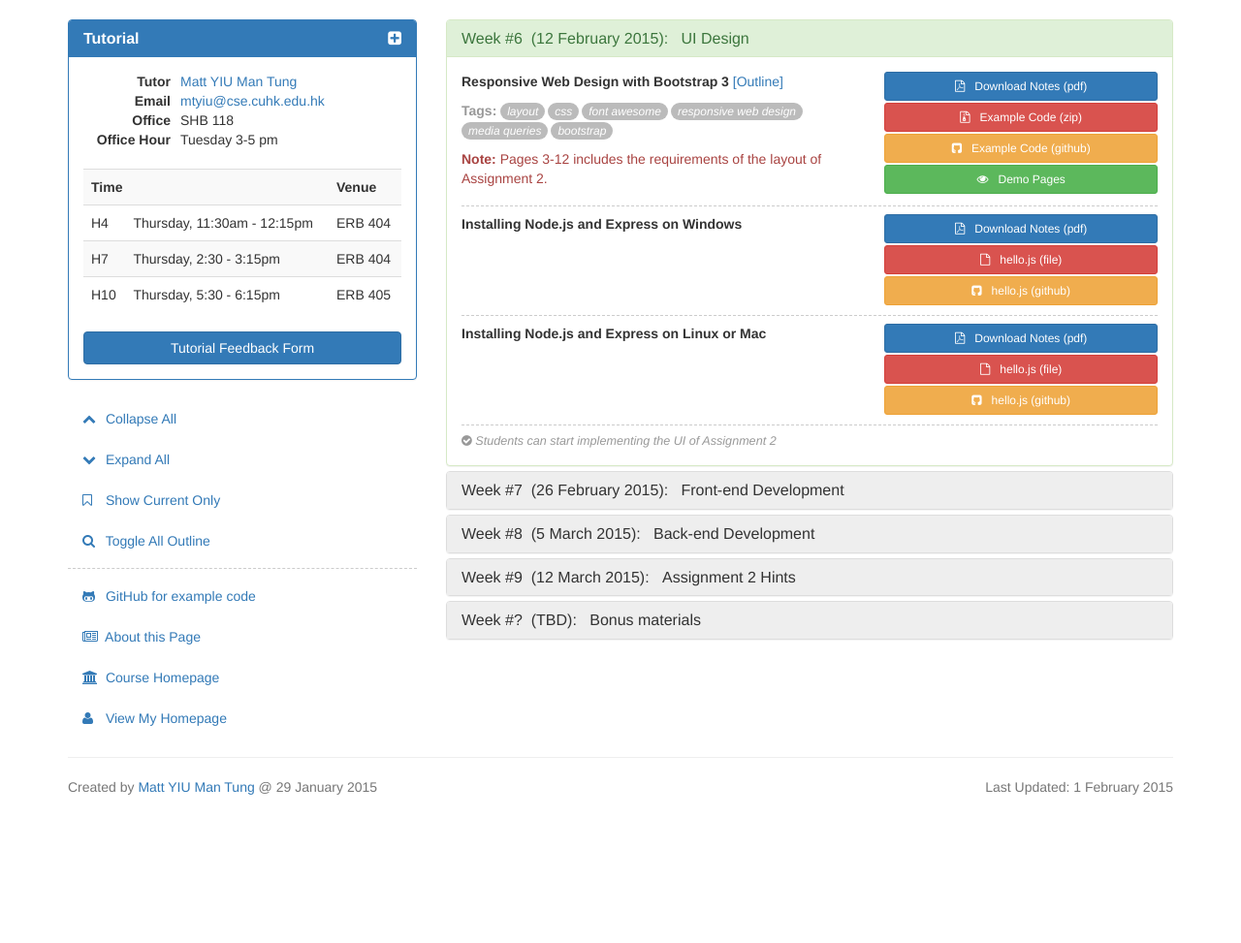
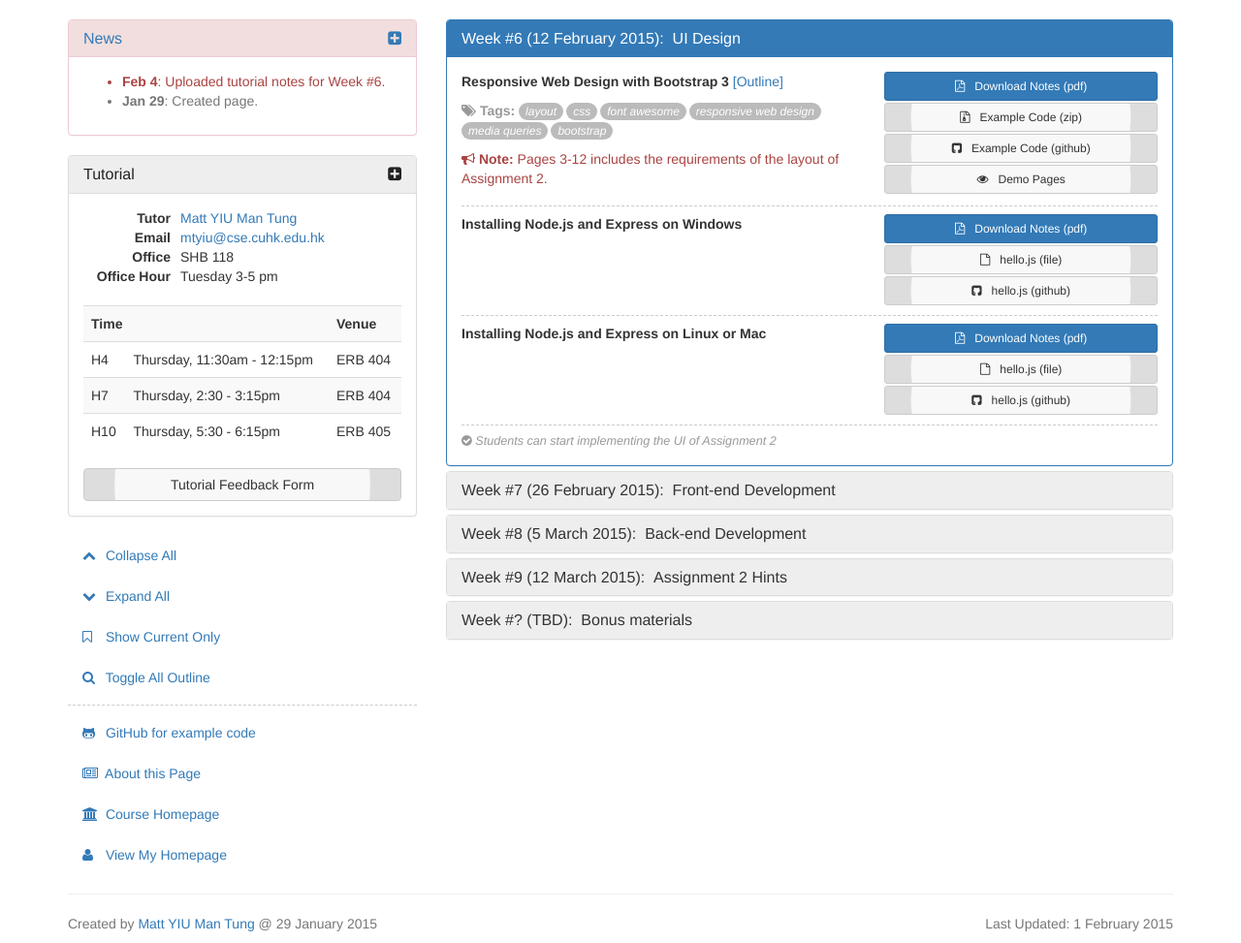
Before and after one commit to mtyiu/csci4140-spring15, a PHP site: page / in a window 1280 px wide. Shown: the part 94-1067 px from the top of the page at 97% size. Before the commit the page ends 914 px from the top, so only its background shows below. Run offline with PHP 8.4, Linux system fonts and the light colour scheme.

Commit message:
Fixed errors in notes and examples; modified page UI

```diff
--- a/css/custom.css
+++ b/css/custom.css
@@ -43,14 +43,13 @@ dl.dl-horizontal dd {
 	font-style: italic;
 }
 
-.panel-primary a .panel-title {
-	color: #fff;
-	font-weight: bold;
+.panel-default a .panel-title {
+	color: #222;
 }
 
-.panel-primary a:hover .panel-title,
+.panel-default a:hover .panel-title,
 .panel-primary a:focus .panel-title {
-  color: #fff;
+  color: #000;
   text-decoration: underline;
 }
 
@@ -83,3 +82,7 @@ dl.dl-horizontal dd {
 .nav .fa {
 	width: 20px;
 }
+
+.btn-default {
+	background-image: radial-gradient(circle, #f8f8f8 80%, #ddd 81%);
+}
--- a/index.html
+++ b/index.html
@@ -33,13 +33,11 @@
 			<div class="row">
 				<main class="col-md-8 col-md-push-4">
 					<div class="panel-group" id="tutorials" role="tablist" aria-multiselectable="true">
-						<div class="panel panel-{{ tutorial.current ? 'success' : 'default' }}" ng-repeat="tutorial in tutorials">
+						<div class="panel panel-{{ tutorial.current ? 'primary' : 'default' }}" ng-repeat="tutorial in tutorials">
 							<div class="panel-heading" role="tab" id="#tut-heading-{{ $index }}">
 								<h4 class="panel-title">
 									<a data-toggle="collapse" href="#tut-{{ $index }}" aria-expanded="true" aria-controls="tut-{{ $index }}">
-										<span class="week">Week #{{ tutorial.week }}</span>
-										<span class="date">({{ tutorial.date }}):</span>
-										<span class="theme-title">{{ tutorial.theme }}</span>
+										<span class="week">Week #{{ tutorial.week }}</span><span class="date">({{ tutorial.date }}):</span><span class="theme-title">{{ tutorial.theme }}</span>
 									</a>
 								</h4>
 							</div>
@@ -59,10 +57,12 @@
 												</div>
 											</div>
 											<p class="tags" ng-if="topic.tags.length > 0">
+												<i class="fa fa-tags"></i>
 												<strong>Tags:</strong>
 												<span ng-repeat="tag in topic.tags" class="badge tag">{{ tag }}</span>
 											</p>
 											<p class="note text-danger" ng-if="topic.note !== undefined">
+												<i class="fa fa-bullhorn"></i>
 												<strong>Note:</strong>
 												<span>{{ topic.note }}</span>
 											</p>
@@ -74,19 +74,19 @@
 														<i class="fa fa-file-pdf-o"></i>&nbsp;&nbsp;
 														{{ d.name }} ({{ d.type }})
 													</button>
-													<button class="btn btn-block btn-sm btn-danger" ng-switch-when="zip" ng-click="download( d.link )">
+													<button class="btn btn-block btn-sm btn-default" ng-switch-when="zip" ng-click="download( d.link )">
 														<i class="fa fa-file-zip-o"></i>&nbsp;&nbsp;
 														{{ d.name }} ({{ d.type }})
 													</button>
-													<button class="btn btn-block btn-sm btn-danger" ng-switch-when="file" ng-click="download( d.link )">
+													<button class="btn btn-block btn-sm btn-default" ng-switch-when="file" ng-click="download( d.link )">
 														<i class="fa fa-file-o"></i>&nbsp;&nbsp;
 														{{ d.name }} ({{ d.type }})
 													</button>
-													<button class="btn btn-block btn-sm btn-warning" ng-switch-when="github" ng-click="download( d.link )">
+													<button class="btn btn-block btn-sm btn-default" ng-switch-when="github" ng-click="download( d.link )">
 														<i class="fa fa-github-square"></i>&nbsp;&nbsp;
 														{{ d.name }} ({{ d.type }})
 													</button>
-													<a href="{{ d.link }}" data-toggle="modal" class="btn btn-block btn-sm btn-success" ng-switch-when="demo">
+													<a href="{{ d.link }}" data-toggle="modal" class="btn btn-block btn-sm btn-default" ng-switch-when="demo">
 														<i class="fa fa-eye"></i>&nbsp;&nbsp;
 														{{ d.name }}
 													</a>
@@ -109,7 +109,27 @@
 				</main>
 				<aside role="navigation" class="col-md-4 col-md-pull-8">
 					<span class="visible-xs-inline visible-sm-inline"><br /></span>
-					<div class="panel panel-primary">
+					<div class="panel panel-danger">
+						<div class="panel-heading">
+							<a data-toggle="collapse" href="#news">
+								<h4 class="panel-title">
+									News
+									<div class="pull-right"><i class="fa fa-plus-square"></i></div>
+								</h4>
+							</a>
+						</div>
+						<div class="panel-collapse collapse in" id="news">
+							<div class="panel-body">
+								<ul>
+									<li ng-repeat="(date, item) in news" class="{{ $first ? 'text-danger' : 'text-muted' }}">
+										<strong>{{ date }}</strong>:
+										{{ item }}
+									</li>
+								</ul>
+							</div>
+						</div>
+					</div>
+					<div class="panel panel-default">
 						<div class="panel-heading">
 							<a data-toggle="collapse" href="#tutorial-info">
 								<h4 class="panel-title">
@@ -142,7 +162,7 @@
 									</tr>
 								</table>
 								<div class="text-center">
-									<a href="{{ metadata.feedback }}" target="_blank" class="btn btn-block btn-primary">Tutorial Feedback Form</a>
+									<a href="{{ metadata.feedback }}" target="_blank" class="btn btn-block btn-default">Tutorial Feedback Form</a>
 								</div>
 							</div>
 						</div>
@@ -222,7 +242,7 @@
 									</button>
 								</div>
 								<div class="col-sm-3">
-									<button class="btn btn-block btn-sm btn-danger" ng-click="download( page.source )">
+									<button class="btn btn-block btn-sm btn-default" ng-click="download( page.source )">
 										<i class="fa fa-file-o"></i>&nbsp;&nbsp;
 										View Source
 									</button>
--- a/js/controllers.js
+++ b/js/controllers.js
@@ -6,7 +6,7 @@ app.controller( 'defaultController', function ( $scope, $http ) {
 		ga( 'send', 'event', 'download', url );
 	};
 
-	var jsons = [ 'metadata', 'navs', 'modals', 'tutorials' ];
+	var jsons = [ 'news', 'metadata', 'navs', 'modals', 'tutorials' ];
 	for ( var i in jsons ) {
 		$http.get( 'json/' + jsons[ i ] + '.json' ).success( function() {
 			var key = jsons[ i ];
--- a/json/modals.json
+++ b/json/modals.json
@@ -65,13 +65,13 @@
 				"category" : "Bootstrap",
 				"title" : "ERGWAVE Login Portal (Original)",
 				"link" : "tutorials/5/example_code/ergwave/login.html",
-				"source" : "https://github.com/mtyiu/csci4140-spring15/blob/gh-pages/tutorials/5/example_code/ergwave/login.html"
+				"source" : "https://github.com/mtyiu/csci4140-spring15/blob/gh-pages/tutorials/5/example_code/ergwave"
 			},
 			{
 				"category" : "Bootstrap",
 				"title" : "ERGWAVE Login Portal (Responsive)",
 				"link" : "tutorials/5/example_code/ergwave/login_responsive.html",
-				"source" : "https://github.com/mtyiu/csci4140-spring15/blob/gh-pages/tutorials/5/example_code/ergwave/login_responsive.html"
+				"source" : "https://github.com/mtyiu/csci4140-spring15/blob/gh-pages/tutorials/5/example_code/ergwave"
 			}
 		]
 	}
--- /dev/null
+++ b/json/news.json
@@ -0,0 +1,4 @@
+{
+	"Feb 4" : "Uploaded tutorial notes for Week #6.",
+	"Jan 29" : "Created page."
+}
--- a/tutorials/5/example_code/ergwave/login_responsive.html
+++ b/tutorials/5/example_code/ergwave/login_responsive.html
@@ -3,7 +3,7 @@
 <html xmlns="http://www.w3.org/1999/xhtml">
 <head>
 <title>Portal Login</title>
-
+<meta name="viewport" content="width=device-width, initial-scale=1">
 <link href="styles_responsive.css" rel="stylesheet" media="screen" type="text/css" />
 <link href="../bootstrap/css/bootstrap.min.css" rel="stylesheet" />
 <style type="text/css">
--- a/tutorials/5/example_code/media-query/demo.html
+++ b/tutorials/5/example_code/media-query/demo.html
@@ -3,6 +3,7 @@
 <head>
 	<meta charset="UTF-8">
 	<title>CSS Media Queries Demo</title>
+	<meta name="viewport" content="width=device-width, initial-scale=1">
 	<link rel="stylesheet" href="demo.css">
 	<style>
 	</style>
--- a/tutorials/5/example_code/media-query/sidebar.html
+++ b/tutorials/5/example_code/media-query/sidebar.html
@@ -3,6 +3,7 @@
 <head>
 	<meta charset="UTF-8">
 	<title>CSS Media Queries Demo</title>
+	<meta name="viewport" content="width=device-width, initial-scale=1">
 	<link rel="stylesheet" href="sidebar.css">
 	<style>
 	</style>
```
Also changed, not shown: tutorials/5/example_code/media-query/generate/color.txt (deleted, +0 -78 lines), tutorials/5/example_code/media-query/generate/demo-footer.css (deleted, +0 -43 lines), tutorials/5/example_code/media-query/generate/demo-template.css (deleted, +0 -8 lines), README.md, 2 other files.
